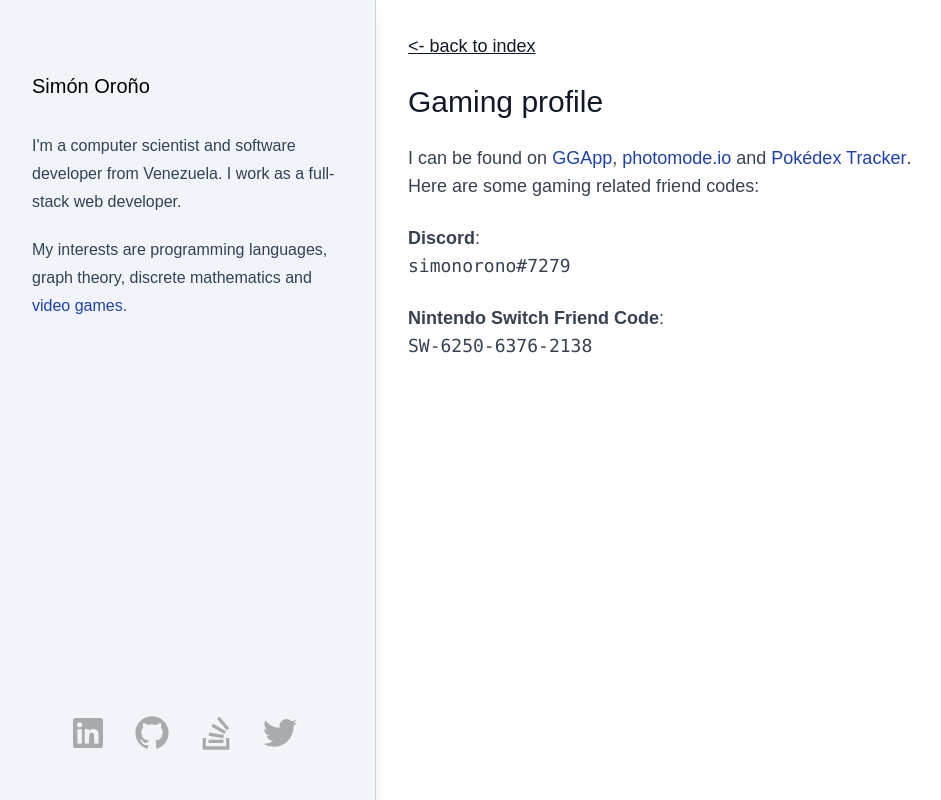
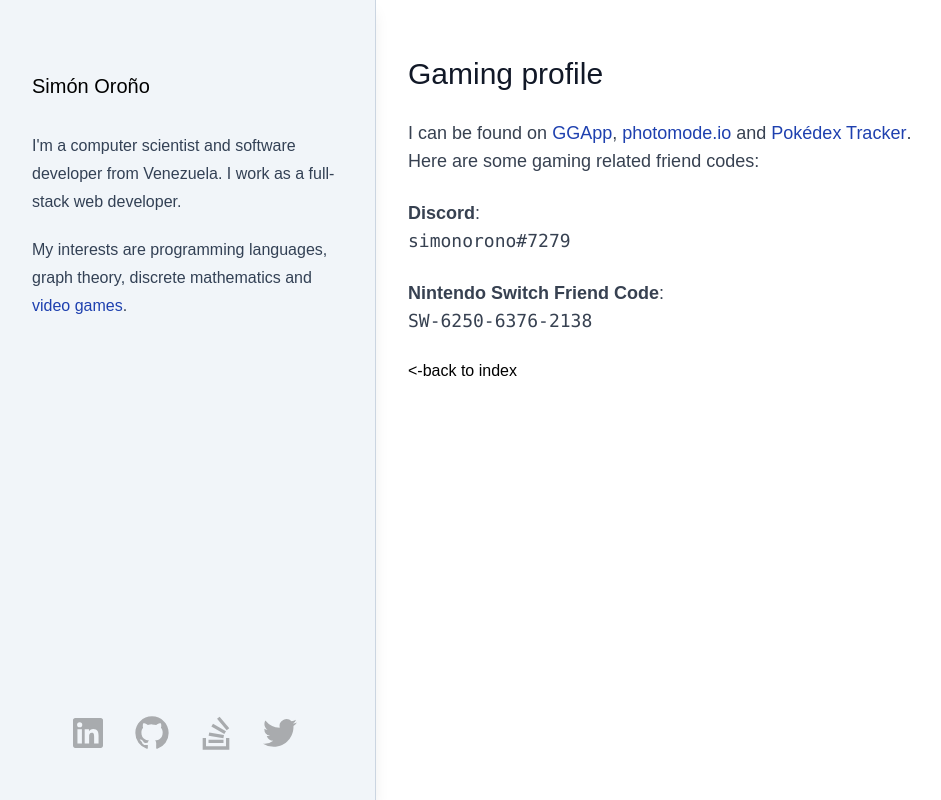
Before and after one commit to simonorono/simonorono-com-v1, a Next.js app: page /gaming in a window 1280 px wide. Shown: the whole page, without its empty margins (8-949 px from the left). Built offline with nearby package versions, Linux system fonts and the light colour scheme; no server answers.

Commit message:
Change design of "back to index" button

```diff
--- /dev/null
+++ b/components/back-home.tsx
@@ -0,0 +1,23 @@
+import React from 'react'
+import Link from 'next/link'
+
+interface Props {
+  className?: string
+}
+
+export default function BackHome(props: Props) {
+  const classes = props.className?.split(/s+/).filter(Boolean) || []
+
+  const className = [...new Set(['block', ...classes])].join(' ')
+
+  return (
+    <Link href="/" passHref>
+      <a className={className}>
+        {'<-'}
+        <span className="cursor-pointer underline sm:no-underline sm:hover:underline">
+          back to index
+        </span>
+      </a>
+    </Link>
+  )
+}
--- a/pages/gaming.tsx
+++ b/pages/gaming.tsx
@@ -1,6 +1,7 @@
 import React from 'react'
 import Head from 'next/head'
 import { title } from '../utils'
+import BackHome from '../components/back-home'
 import Link from '../components/link'
 
 interface FriendCodeProps {
@@ -50,9 +51,7 @@ export default function Gaming() {
       </Head>
 
       <>
-        <div className="prose space-y-6 text-lg sm:max-w-lg">
-          <Link href="/">{'<- back to index'}</Link>
-
+        <div className="prose mt-6 space-y-6 text-lg sm:max-w-lg">
           <h1 className="text-3xl font-medium">Gaming profile</h1>
 
           <p>
@@ -67,6 +66,8 @@ export default function Gaming() {
             code="SW-6250-6376-2138"
           />
         </div>
+
+        <BackHome className="mt-6" />
       </>
     </>
   )
```
